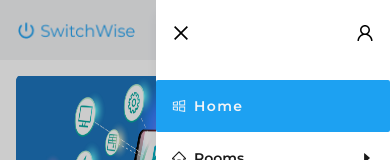
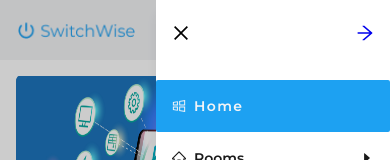
Before and after one commit to Onyx1709/switchwise, a React (Vite) app: page /dashboard in a window 390 px wide. Both pictures are taken after a click on the element 365 px from the left and 30 px from the top of the page. Shown: the top 160 px of the page. Built offline with nearby package versions, Linux system fonts and the light colour scheme.

Commit message:
Changed the icon on the sidebar

```diff
--- a/src/layout/sidebar.jsx
+++ b/src/layout/sidebar.jsx
@@ -1,14 +1,15 @@
 /* eslint-disable react/prop-types */
 import {
+	ArrowRightOutlined,
 	CloseOutlined,
 	LogoutOutlined,
 	HomeOutlined,
 	SettingOutlined,
-	UserOutlined,
 	WindowsOutlined,
 } from '@ant-design/icons';
 import { Button } from 'antd';
 import React from 'react';
+import { Link } from 'react-router-dom';
 
 import { ListLink, SimpleLink } from './links';
 import routes from '../config/routes';
@@ -83,9 +84,12 @@ const Sidebar = ({ setVisible, visible }, ref) => {
 					>
 						<CloseOutlined />
 					</span>
-					<span className="cursor-pointer duration-300 text-color-primary text-lg transform transition hover:scale-105">
-						<UserOutlined />
-					</span>
+					<Link
+						to={routes.HOME_PAGE}
+						className="cursor-pointer duration-300 text-color-primary text-lg transform transition hover:scale-105"
+					>
+						<ArrowRightOutlined />
+					</Link>
 				</div>
 				<div className="hidden p-4 pt-0 md:block">
 					<div className="h-[24px] w-[150px]">
```
